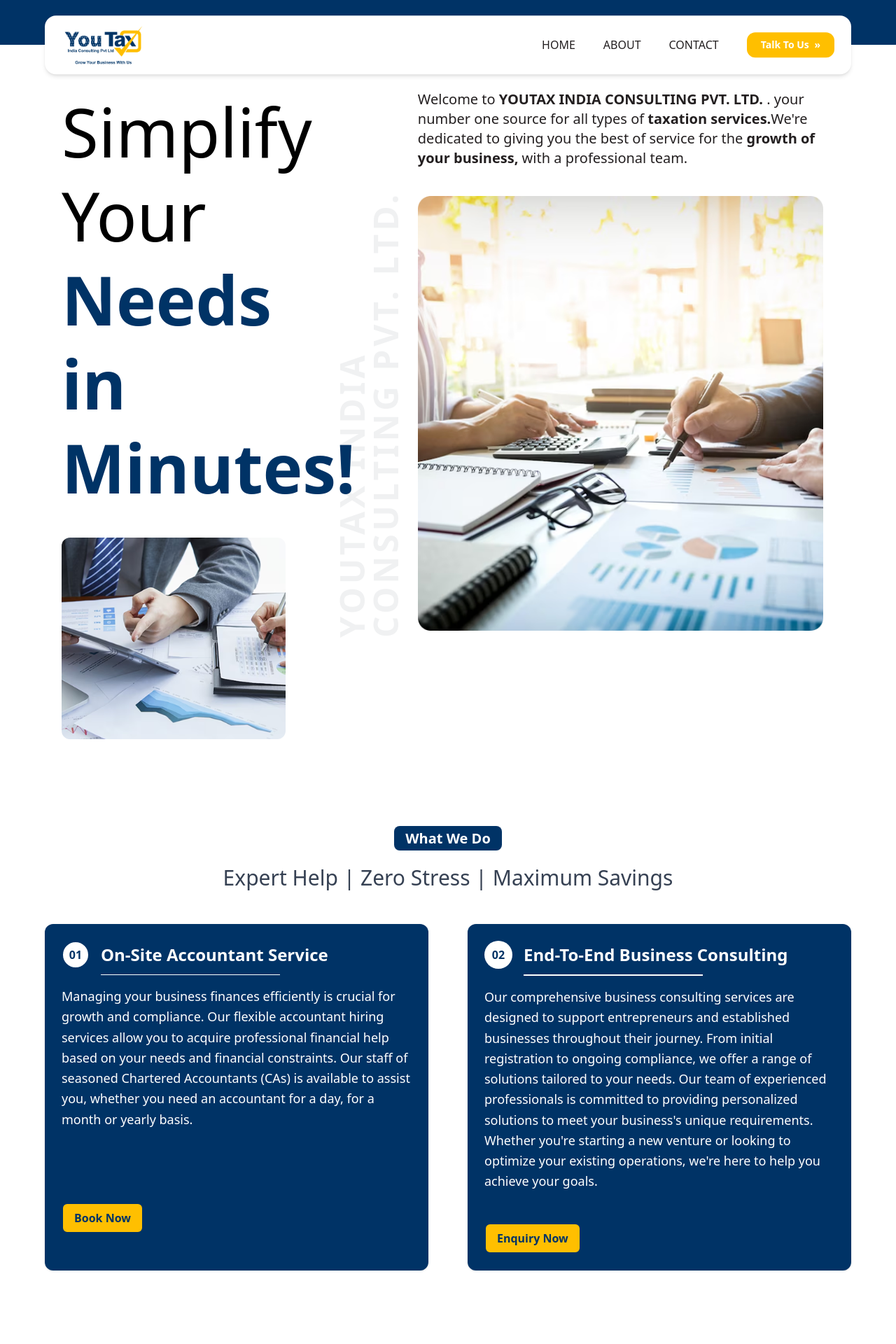
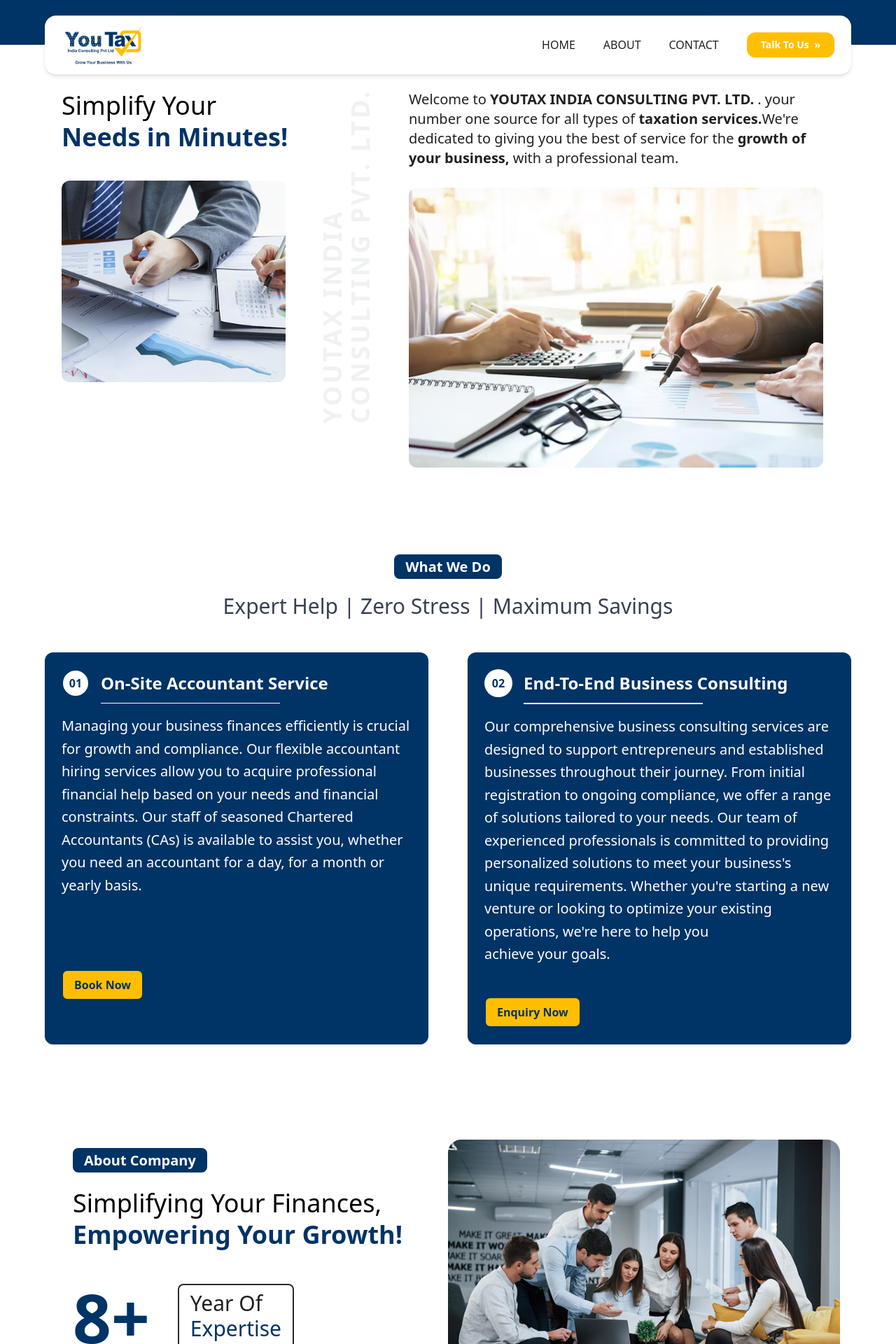
Before and after one commit to vm3techsolutions/youtaxsub, a Next.js app in the folder frontend/: page / in a window 1280 px wide. Shown: the top 1920 px of the page at 70% size. Built offline with nearby package versions, Linux system fonts and the light colour scheme.

Commit message:
New changes

```diff
--- a/frontend/src/app/Home/AboutCompany.jsx
+++ b/frontend/src/app/Home/AboutCompany.jsx
@@ -17,9 +17,9 @@
             </div>
 
             {/* Subtitle */}
-            <h2 className="text-lg sm:text-2xl md:text-4xl xl:text-4xl 2xl:text-5xl font-medium text-[#231f20] mb-12 ">
+            <h2 className="text-2xl md:text-4xl font-light leading-tight mb-12 ">
               Simplifying Your Finances, <br />
-              <span className="text-[#003366]">Empowering Your Growth!</span>
+              <span className="text-[#003366] font-bold">Empowering Your Growth!</span>
             </h2>
 
             <div className="flex space-x-10 ">
@@ -56,7 +56,7 @@
 
     {/* Text Section - Increased Width */}
     <div className="md:w-[65%] p-5 sm:p-6 ">
-      <p className="text-md text-[#231f20]">
+      <p className="text-xl text-[#231f20]">
         The team at the firm has dedicated and experienced professionals and associates like Chartered Accountants, Company Secretary and Consultants to provide end to end services to your business.
         Founded in 2018 by Mr. Nandkishor And Mrs. Sonali Devadnye, YOUTAX INDIA CONSULTING PRIVATE LIMITED has come a long way from its beginnings in Hadapsar Pune. When they first started out, their passion for providing in time delivery of quality services in the field of TAX so that YOUTAX INDIA CONSULTING PRIVATE LIMITED can offer you quality services for your business for future growth. We now serve customers all over Maharashtra.
       </p>
--- a/frontend/src/app/Home/HomeSimplify.jsx
+++ b/frontend/src/app/Home/HomeSimplify.jsx
@@ -6,7 +6,7 @@
     <section className="relative mx-auto px-5 md:px-16 py-16 flex flex-col md:flex-row gap-8 items-center md:items-start">
 
       {/* Left Background Vertical Text */}
-      <div className="absolute left-0 top-1/2 -translate-y-1/2 -rotate-90 text-5xl font-bold text-gray-500/10 tracking-widest hidden md:block ml-20 md:ml-52 2xl:ml-64 ">
+      <div className="absolute left-0 top-1/2 -translate-y-1/2 -rotate-90 text-4xl font-bold text-gray-500/10 tracking-widest hidden md:block ml-20 md:ml-64 2xl:ml-72 -mt-8 ">
         YOUTAX INDIA <br/> CONSULTING PVT. LTD.
       </div>
 
@@ -14,7 +14,7 @@
 
       {/* Left Column */}
       <div className="w-full md:w-[40%] sm:px-6 relative z-10">
-        <h1 className="text-4xl md:text-8xl font-light leading-tight ">
+        <h1 className="text-2xl md:text-4xl font-light leading-tight ">
           Simplify Your <br />
           <span className="text-[#003366] font-bold">Needs in Minutes!</span>
         </h1>
@@ -38,13 +38,13 @@
           your number one source for all types of  <strong>taxation services.</strong>We're dedicated to giving you the best of service for the <strong>growth of your business, </strong>with a professional team.
         </p>
 
-        <div className="mt-10">
+        <div className="mt-7">
           <Image
             src="/assets/simplify-right.png"
             alt="Meeting Discussion"
             width={500}
             height={300}
-            className="rounded-xl object-cover w-full 2xl:h-[90vh]"
+            className="rounded-xl object-cover w-full h-[50vh]"
           />
         </div>
       </div>
--- a/frontend/src/app/Home/HomeWhatWeDo.jsx
+++ b/frontend/src/app/Home/HomeWhatWeDo.jsx
@@ -35,7 +35,7 @@
               <div className="w-28 sm:w-40 md:w-64 h-[1px] bg-white mt-2 ml-14 sm:ml-12 md:ml-14" />
             </div>
 
-            <p className="text-white text-base sm:text-lg leading-relaxed mb-6">
+            <p className="text-white  sm:text-xl leading-relaxed mb-6">
               Managing your business finances efficiently is crucial for growth and compliance.
               Our flexible accountant hiring services allow you to acquire professional financial help
               based on your needs and financial constraints. Our staff of seasoned Chartered Accountants (CAs)
@@ -68,7 +68,7 @@
               <div className="w-28 sm:w-40 md:w-64 h-[2px] bg-white mt-2 ml-14 sm:ml-12 md:ml-14" />
             </div>
 
-            <p className="text-white text-base sm:text-lg leading-relaxed mb-6">
+            <p className="text-white  sm:text-xl leading-relaxed mb-6">
               Our comprehensive business consulting services are designed to support entrepreneurs and established businesses throughout their journey. From initial registration to ongoing compliance, we offer a range of solutions tailored to your needs.
               Our team of experienced professionals is committed to providing personalized solutions to meet your business's unique requirements. Whether you're starting a new venture or looking to optimize your existing operations, we're here to help you achieve your goals.
             </p>
--- a/frontend/src/app/Home/Plan.jsx
+++ b/frontend/src/app/Home/Plan.jsx
@@ -20,13 +20,13 @@
 
   const plans = [
     {
-      title: "Essential (1 Day)",
+      title: "Essential",
       price: 2000,
       duration: "Per Day",
       features: [
         "No system required",
         "No software needed",
-        "1-Day Visit",
+        "Remote assistant",
         "1 Bookkeeping Officers (On site)",
         "1 Accountant",
         "Technical Team Support",
@@ -36,7 +36,7 @@
       ],
     },
     {
-      title: "Pro (Monthly)",
+      title: "Pro",
       price: 7000,
       duration: "Per Month",
       features: [
@@ -52,8 +52,8 @@
       ],
     },
     {
-      title: "Elite (Yearly)",
-      price: 60000,
+      title: "Elite",
+      price: 72000,
       duration: "Per Year",
       features: [
         "No system required",
--- a/frontend/src/app/Home/Plan2.jsx
+++ b/frontend/src/app/Home/Plan2.jsx
@@ -20,13 +20,13 @@
 
   const plans = [
     {
-      title: "Essential (1 Day)",
+      title: "Essential",
       price: 2000,
       duration: "Per Day",
       features: [
         "No system required",
         "No software needed",
-        "1-Day Visit",
+        "Remote assistant",
 
         "1 Bookkeeping Officers (On site)",
         "1 Accountant",
@@ -37,7 +37,7 @@
       ],
     },
     {
-      title: "Pro (Monthly)",
+      title: "Pro",
       price: 7000,
       duration: "Per Month",
       features: [
@@ -54,8 +54,8 @@
       ],
     },
     {
-      title: "Elite (Yearly)",
-      price: 60000,
+      title: "Elite",
+      price: 72000,
       duration: "Per Year",
       features: [
         "No system required",
--- a/frontend/src/app/Home/WhyUs.jsx
+++ b/frontend/src/app/Home/WhyUs.jsx
@@ -16,12 +16,12 @@
             </div>
 
             {/* Subtitle */}
-            <h2 className="text-lg sm:text-2xl md:text-3xl font-medium text-[#231f29] mb-12 ">
+            <h2 className="text-2xl md:text-4xl font-light leading-tight mb-12 ">
             Tired Of <br />
-              <span className="text-[#003366]">Late Fees ? </span>
+              <span className="text-[#003366] font-bold">Late Fees ? </span>
             </h2>
 
-            <p className="text-lg">Late fees are frustrating, unnecessary, and often completely avoidable. Whether it’s a missed tax deadline, overdue GST filing, or forgotten ROC compliance, one thing’s for sure: they hurt your cash flow and peace of mind.</p>
+            <p className="text-xl">Late fees are frustrating, unnecessary, and often completely avoidable. Whether it’s a missed tax deadline, overdue GST filing, or forgotten ROC compliance, one thing’s for sure: they hurt your cash flow and peace of mind.</p>
 
             <h2 className="text-[#003366] text-2xl font-semibold mt-4">Here’s how we help you:</h2>
 
--- a/frontend/src/app/globals.css
+++ b/frontend/src/app/globals.css
@@ -1,4 +1,5 @@
   @import "tailwindcss";
+
 /*
 :root {
   --background: #ffffff;
```
